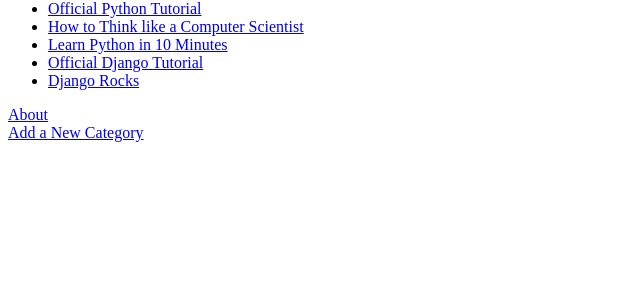
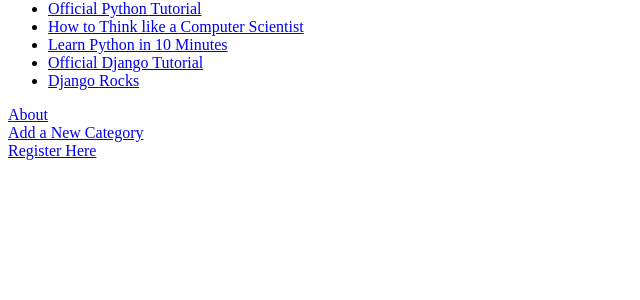
Before and after one commit to apenchev/tangowithdjango, a Django app: page /rango/ in a window 1280 px wide. Shown: the part 250-550 px from the top of the page, without its empty margins (0-640 px from the left). Run offline with Django 3.2, Linux system fonts and the light colour scheme; data comes from the database, SQL or seed files in the repository; parts of the project's set-up code (start-up, migrations or seed data) failed here and were passed over.

Commit message:
Chapter 9 - Added a link to registration page.

```diff
--- a/templates/rango/index.html
+++ b/templates/rango/index.html
@@ -31,6 +31,7 @@
 
 		<a href="/rango/about/">About</a><br>
         <a href="/rango/add_category/">Add a New Category</a><br>
+        <a href="/rango/register/">Register Here</a>
 	</body>
 
 </html>
```
